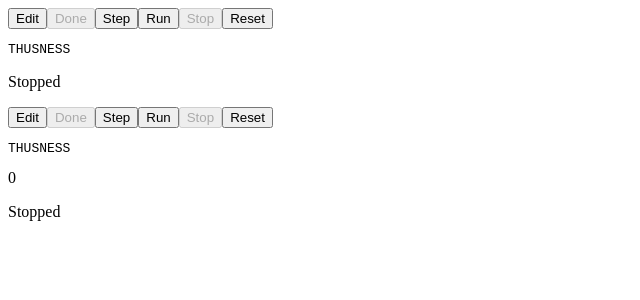
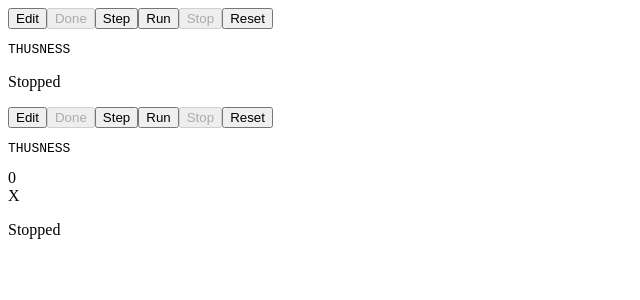
Before and after one commit to catseye/Rux-Rolli, a React app: page / in a window 1280 px wide. Shown: the top 300 px of the page, without its empty margins (0-640 px from the left). Built offline with nearby package versions, Linux system fonts and the light colour scheme; the HTML template or start-up script is replaced by a standard one.

Commit message:
That's better.

```diff
--- a/src/configurations/Playfield.ts
+++ b/src/configurations/Playfield.ts
@@ -33,8 +33,8 @@ export function getExtents(p: Playfield): [number, number, number, number] {
   let maxX: number = 0;
   let maxY: number = 0;
 
-  p.store.keySeq().map(
-    function(key) {
+  p.store.forEach(
+    function(value, key) {
       var x = key.get(0) || 0;
       var y = key.get(1) || 0;
       if (count === 0 || x < minX) minX = x;
```
